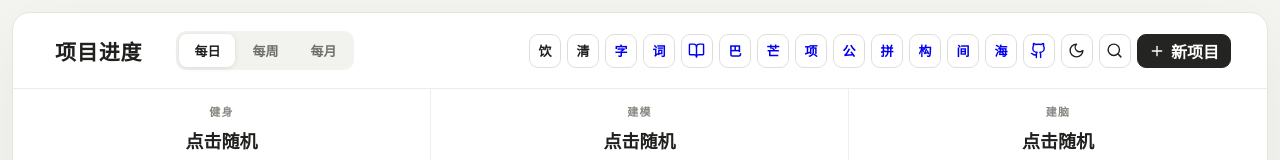
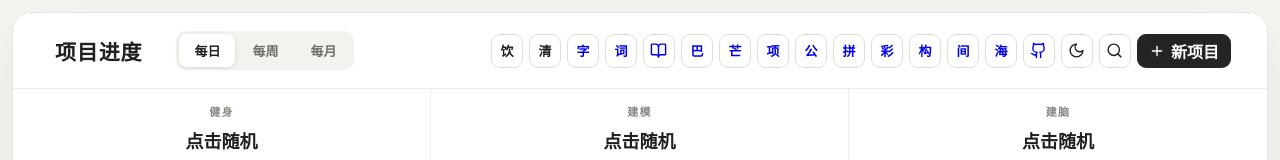
Before and after one commit to sange1022/project-checkin-dashboard, a React (Vite) app: page / in a window 1280 px wide. Shown: the top 160 px of the page. Built offline with nearby package versions, Linux system fonts and the light colour scheme; the HTML template or start-up script is replaced by a standard one.

Commit message:
feat: add floor plan maker shortcut

```diff
--- a/src/components/ShortcutBar.tsx
+++ b/src/components/ShortcutBar.tsx
@@ -10,6 +10,7 @@ const secondaryLinks = [
   { label: 'GoGoScrum', short: '项', href: 'https://gogoscrum.com' },
   { label: '公众号编辑器', short: '公', href: 'https://sange1022.github.io/xuwu-wechat-editor/' },
   { label: '图片拼贴', short: '拼', href: 'https://sange1022.github.io/xuwu-image-collage/' },
+  { label: '平面图制作', short: '彩', href: 'https://sange1022.github.io/floor-plan-maker/' },
   { label: '构', menuName: '构图工具', short: '构', href: 'https://sange1022.github.io/qf-07-9a6c3e21/' },
   { label: '间', menuName: '随机平面构成', short: '间', href: 'https://sange1022.github.io/random-planar-composition/' },
   { label: '海', menuName: '轮廓文字', short: '海', href: 'https://sange1022.github.io/contour-text-studio/?v=5787e7a' },
```
Also changed, not shown: 1 other file (tests, documents, lock files or other folders).
